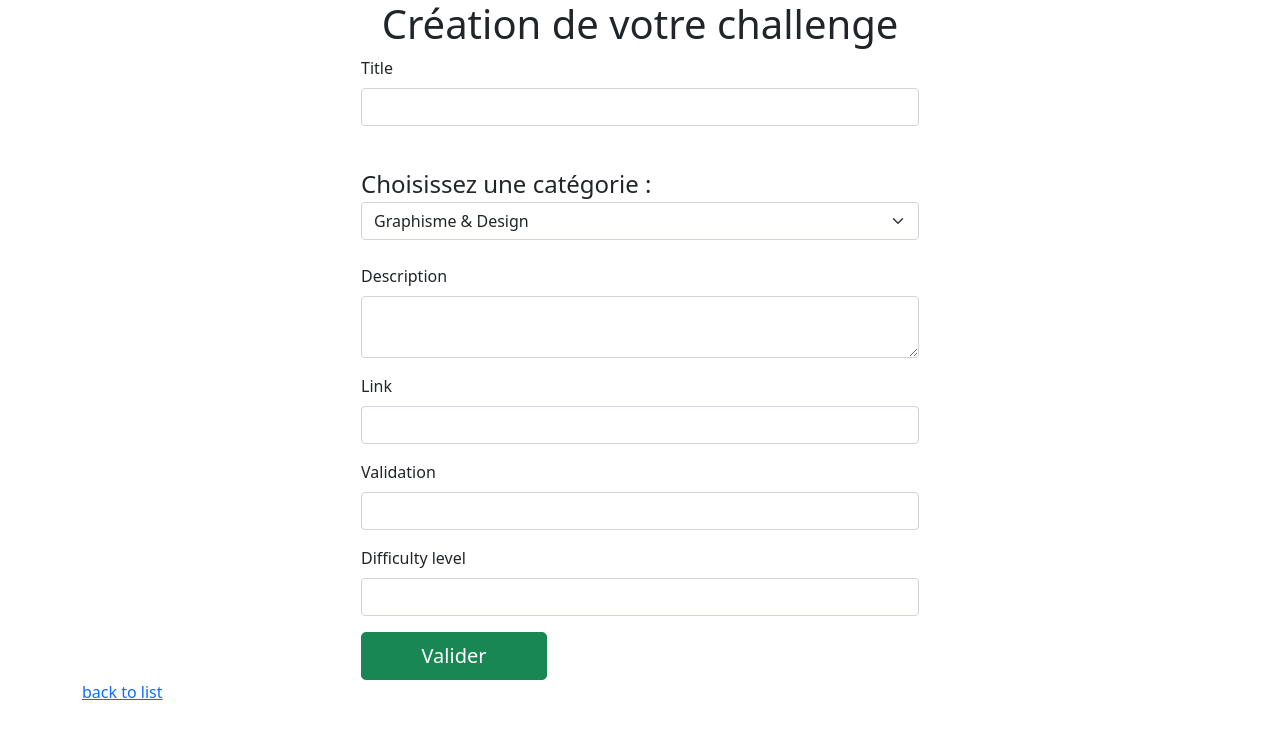
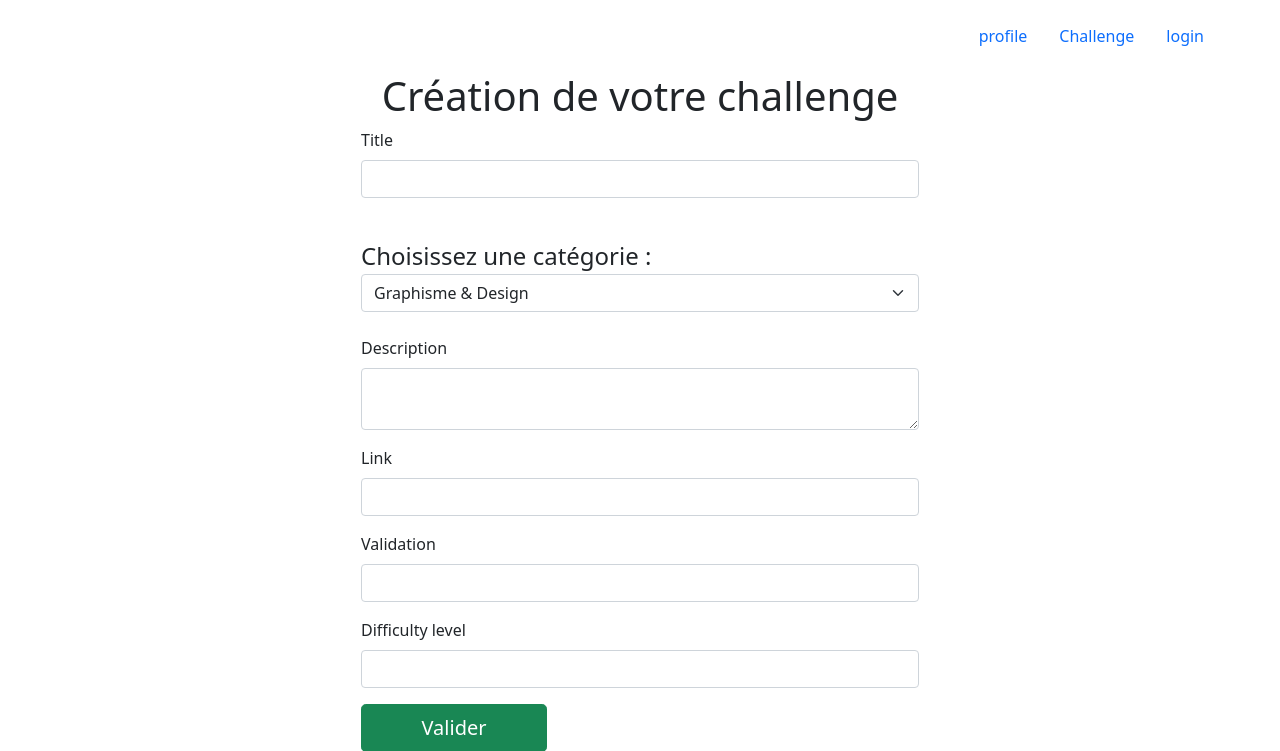
Before and after one commit to benoitCousin/Hackathon-Fiverr-WCS1, a Symfony app: template templates/challenge/new.html.twig in a window 1280 px wide. Shown: the top 751 px of the page. Run offline with Twig, Linux system fonts and the light colour scheme; the template is opened without the code that fills it, so the values that code supplies are empty; form fields are guessed from the names that the template uses; some libraries are stand-ins or nearby versions.

Commit message:
nav and co

```diff
--- a/composer.json
+++ b/composer.json
@@ -7,11 +7,13 @@
         "php": ">=7.2.5",
         "ext-ctype": "*",
         "ext-iconv": "*",
+        "api-platform/core": "^2.6",
         "composer/package-versions-deprecated": "1.11.99.2",
         "doctrine/annotations": "^1.0",
         "doctrine/doctrine-bundle": "^2.4",
         "doctrine/doctrine-migrations-bundle": "^3.1",
         "doctrine/orm": "^2.9",
+        "nelmio/cors-bundle": "^2.1",
         "phpdocumentor/reflection-docblock": "^5.2",
         "sensio/framework-extra-bundle": "^6.1",
         "symfony/asset": "5.3.*",
--- a/config/bundles.php
+++ b/config/bundles.php
@@ -14,4 +14,6 @@ return [
     Twig\Extra\TwigExtraBundle\TwigExtraBundle::class => ['all' => true],
     Doctrine\Bundle\FixturesBundle\DoctrineFixturesBundle::class => ['dev' => true, 'test' => true],
     Symfony\WebpackEncoreBundle\WebpackEncoreBundle::class => ['all' => true],
+    Nelmio\CorsBundle\NelmioCorsBundle::class => ['all' => true],
+    ApiPlatform\Core\Bridge\Symfony\Bundle\ApiPlatformBundle::class => ['all' => true],
 ];
--- /dev/null
+++ b/config/routes/api_platform.yaml
@@ -0,0 +1,4 @@
+api_platform:
+    resource: .
+    type: api_platform
+    prefix: /api
--- a/src/Controller/ChallengeController.php
+++ b/src/Controller/ChallengeController.php
@@ -56,7 +56,7 @@ class ChallengeController extends AbstractController
     }
 
     /**
-     * @Route("/{id}", name="challenge_show", methods={"GET"})
+     * @Route("/show/{id}", name="challenge_show", methods={"GET"})
      */
     public function show(Challenge $challenge): Response
     {
--- a/templates/base.html.twig
+++ b/templates/base.html.twig
@@ -16,7 +16,7 @@
     </head>
     <body>
          <header>
-
+            {% include 'component/_nav.html.twig' %}
         </header>
        {% block body %}{% endblock %}
         <script src="https://cdn.jsdelivr.net/npm/bootstrap@5.0.2/dist/js/bootstrap.bundle.min.js" integrity="sha384-MrcW6ZMFYlzcLA8Nl+NtUVF0sA7MsXsP1UyJoMp4YLEuNSfAP+JcXn/tWtIaxVXM" crossorigin="anonymous"></script>
--- a/templates/component/_nav.html.twig
+++ b/templates/component/_nav.html.twig
@@ -4,10 +4,13 @@
 		</a>
 		<ul class="nav nav-pills">
 			<li class="nav-item">
-				<a href="#" class="nav-link" aria-current="page">Dashboard</a>
+				<a href="{{ path('profile_show') }}" class="nav-link" aria-current="page">profile</a>
 			</li>
 			<li class="nav-item">
-				<a href="#" class="nav-link">Challenge</a>
+				<a href="{{ path('challenge_index') }}" class="nav-link">Challenge</a>
+			</li>
+			<li class="nav-item">
+				<a href="{{ path('app_login') }}" class="nav-link">login</a>
 			</li>
         </ul>
 
```
Also changed, not shown: 5 other files.
